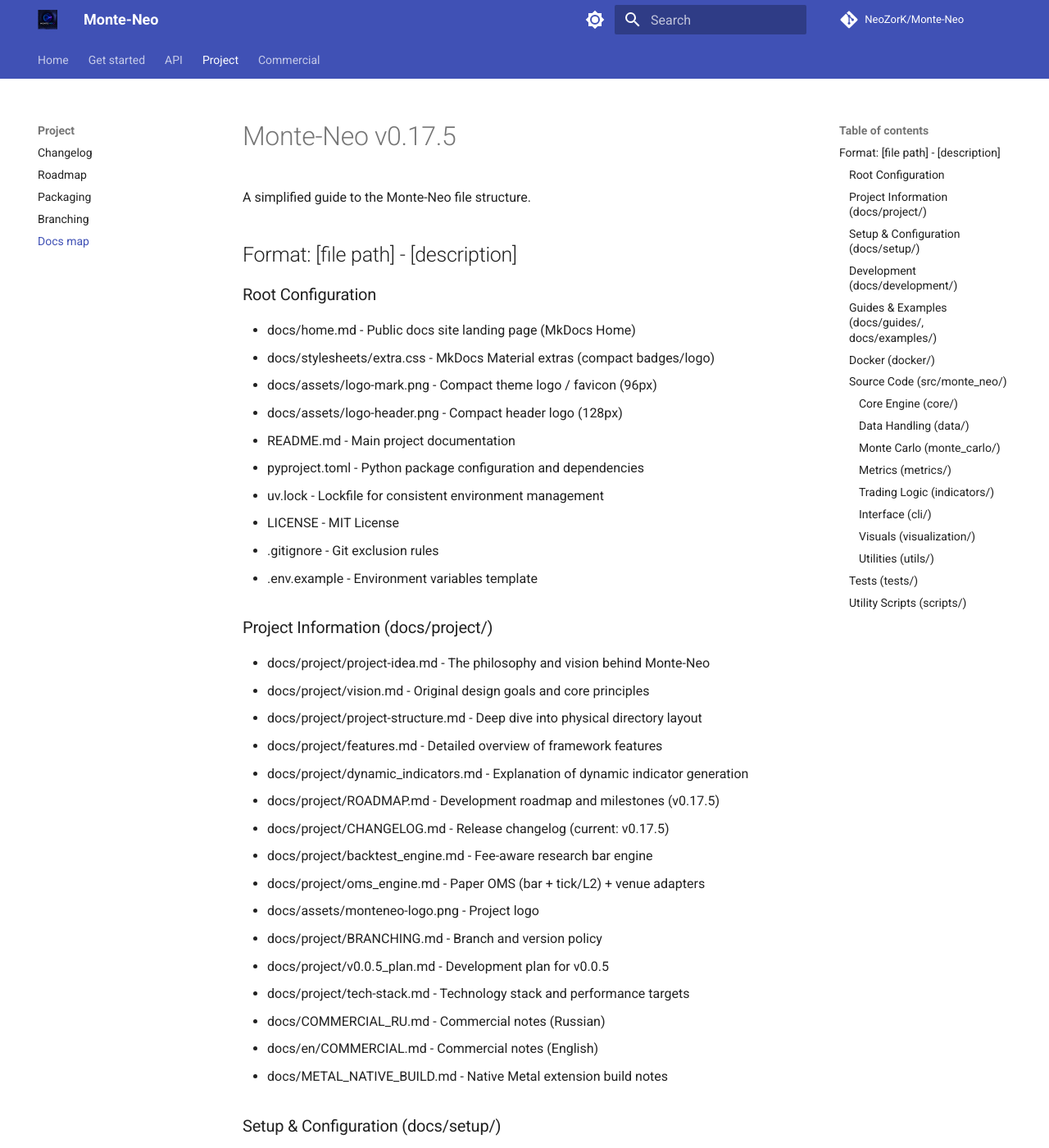
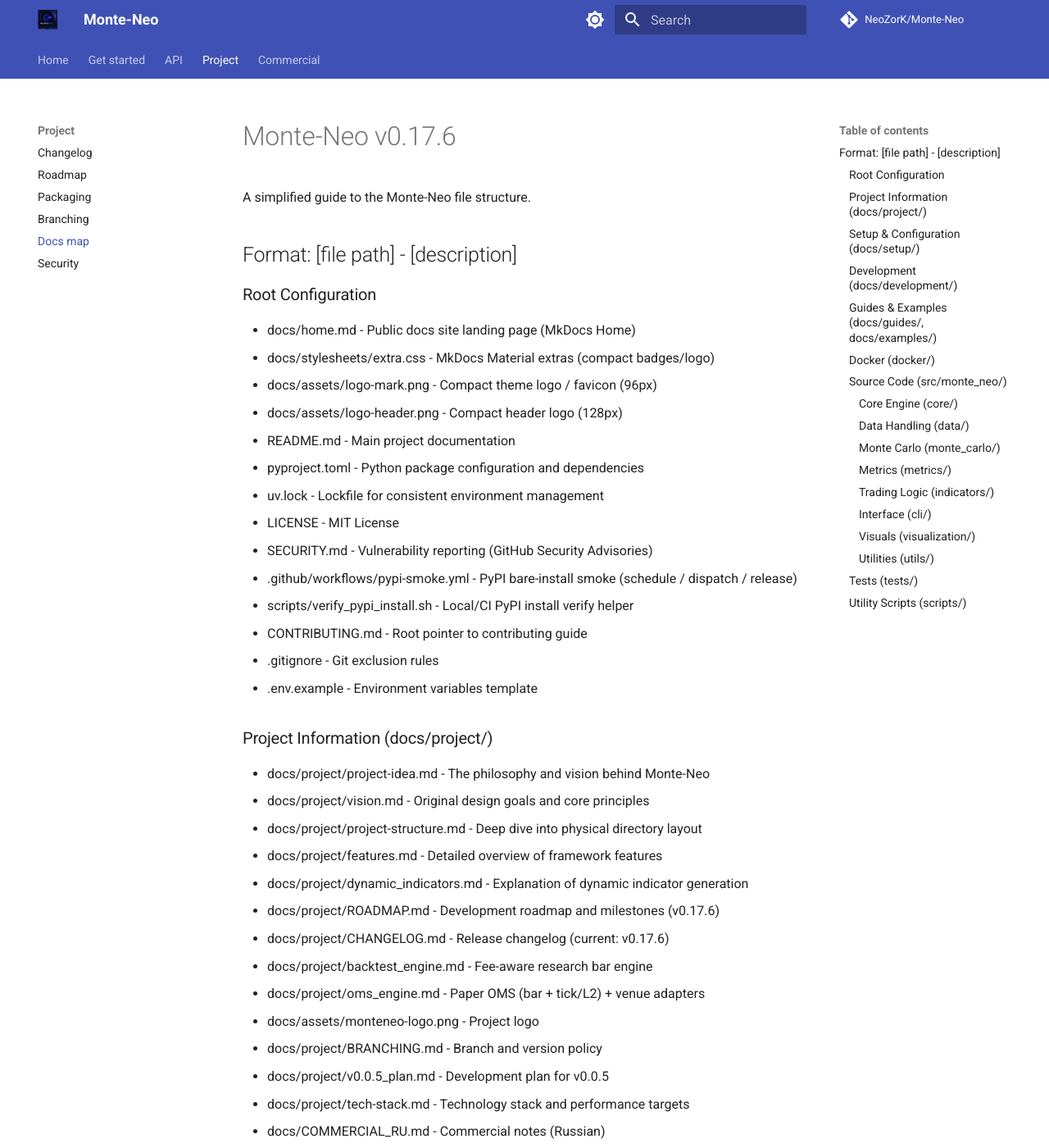
Before and after one commit to NeoZorK/Monte-Neo, an MkDocs documentation site: the page built from docs/INDEX.md, in a window 1280 px wide and 1400 px high. Shown: the whole window at 82% size. Built offline with MkDocs 1.6.1 and Material for MkDocs 9.7.7, drawn with Linux system fonts in a browser that asks for light colours; comment, search, counter and statistics services are not loaded; some of the changed text lies outside the part shown.

Commit message:
feat: v0.17.6 OSS trust — PyPI install smoke CI + SECURITY links (#42)
Add PyPI bare-install smoke workflow (dispatch/weekly/release), harden verify_pypi_install.sh, link SECURITY.md, version lockstep v0.17.6.

```diff
--- a/docs/INDEX.md
+++ b/docs/INDEX.md
@@ -1,4 +1,4 @@
-# Monte-Neo v0.17.5
+# Monte-Neo v0.17.6
 
 A simplified guide to the Monte-Neo file structure.
 
@@ -13,6 +13,10 @@
 - pyproject.toml - Python package configuration and dependencies
 - uv.lock - Lockfile for consistent environment management
 - LICENSE - MIT License
+- SECURITY.md - Vulnerability reporting (GitHub Security Advisories)
+- .github/workflows/pypi-smoke.yml - PyPI bare-install smoke (schedule / dispatch / release)
+- scripts/verify_pypi_install.sh - Local/CI PyPI install verify helper
+- CONTRIBUTING.md - Root pointer to contributing guide
 - .gitignore - Git exclusion rules
 - .env.example - Environment variables template
 
@@ -22,8 +26,8 @@
 - docs/project/project-structure.md - Deep dive into physical directory layout
 - docs/project/features.md - Detailed overview of framework features
 - docs/project/dynamic_indicators.md - Explanation of dynamic indicator generation
-- docs/project/ROADMAP.md - Development roadmap and milestones (v0.17.5)
-- docs/project/CHANGELOG.md - Release changelog (current: v0.17.5)
+- docs/project/ROADMAP.md - Development roadmap and milestones (v0.17.6)
+- docs/project/CHANGELOG.md - Release changelog (current: v0.17.6)
 - docs/project/backtest_engine.md - Fee-aware research bar engine
 - docs/project/oms_engine.md - Paper OMS (bar + tick/L2) + venue adapters
 - docs/assets/monteneo-logo.png - Project logo
@@ -60,12 +64,11 @@
 - docker/docker-compose.yml - Docker Compose service definitions
 
 ### Source Code (src/monte_neo/)
-- src/monte_neo/_version.py - Central version management (v0.17.5)
+- src/monte_neo/_version.py - Central version management (v0.17.6)
 - src/monte_neo/policy/ - HeuristicPolicy A (ResearchState + triage)
 - src/monte_neo/backtest/holdout.py - Train/holdout SMA helper
 - docs/api/holdout.md - Holdout API
 - docs/development/contributing.md - Contributing guide
-- CONTRIBUTING.md - Root pointer to contributing guide
 - .github/ISSUE_TEMPLATE/ - Bug / feature templates
 - docs/api/export.md - Research export API (schema / golden)
 - docs/api/policy.md - Local research policy triage
--- a/mkdocs.yml
+++ b/mkdocs.yml
@@ -84,4 +84,5 @@
       - Packaging: project/PACKAGING.md
       - Branching: project/BRANCHING.md
       - Docs map: INDEX.md
+      - Security: https://github.com/NeoZorK/Monte-Neo/blob/main/SECURITY.md
   - Commercial: en/COMMERCIAL.md
--- a/src/monte_neo/_version.py
+++ b/src/monte_neo/_version.py
@@ -1,4 +1,4 @@
 # Single source of truth for the project version.
 # Pattern: v0.0.1 -> v0.0.2 -> ... (leading "v" required for git tags / Releases).
 # Hatch strips the leading "v" for the PyPI/PEP 440 distribution version.
-__version__ = "v0.17.5"
+__version__ = "v0.17.6"
```
Also changed, not shown: CONTRIBUTING.md (+2 -0 lines), README.md (+5 -1 lines), docs/development/contributing.md (+4 -0 lines), docs/project/CHANGELOG.md (+13 -0 lines), docs/project/ROADMAP.md (+6 -1 lines), docs/setup/installation.md (+4 -2 lines), 2 other files.
